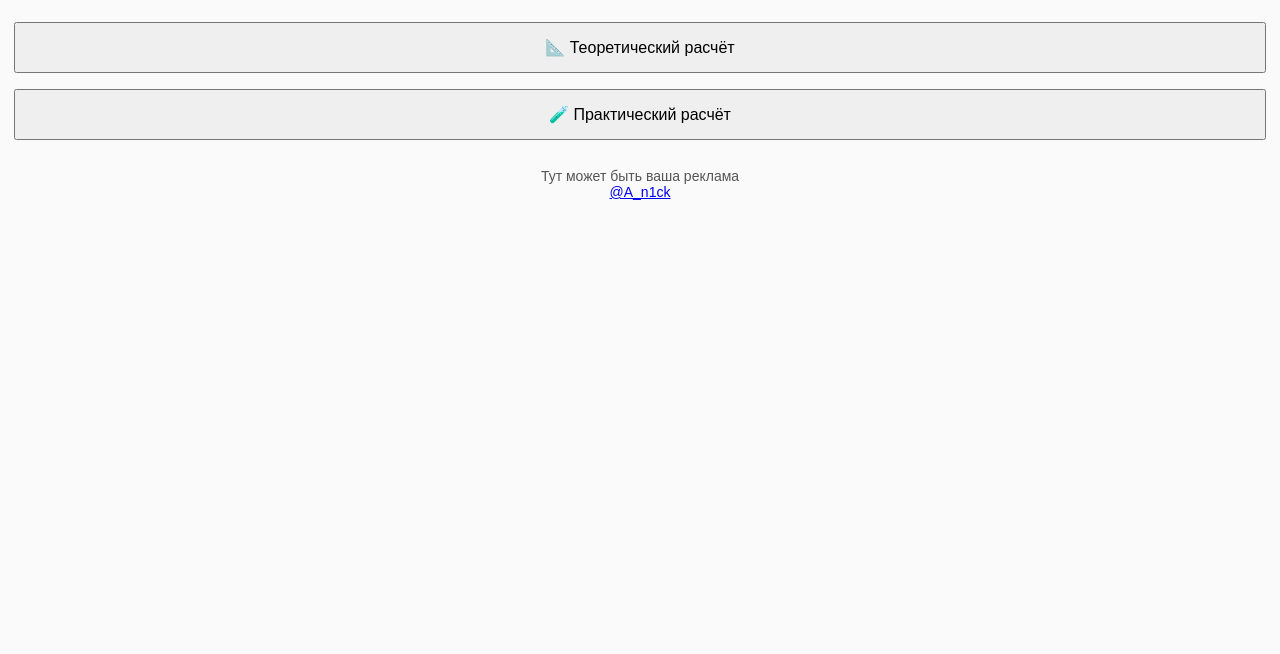
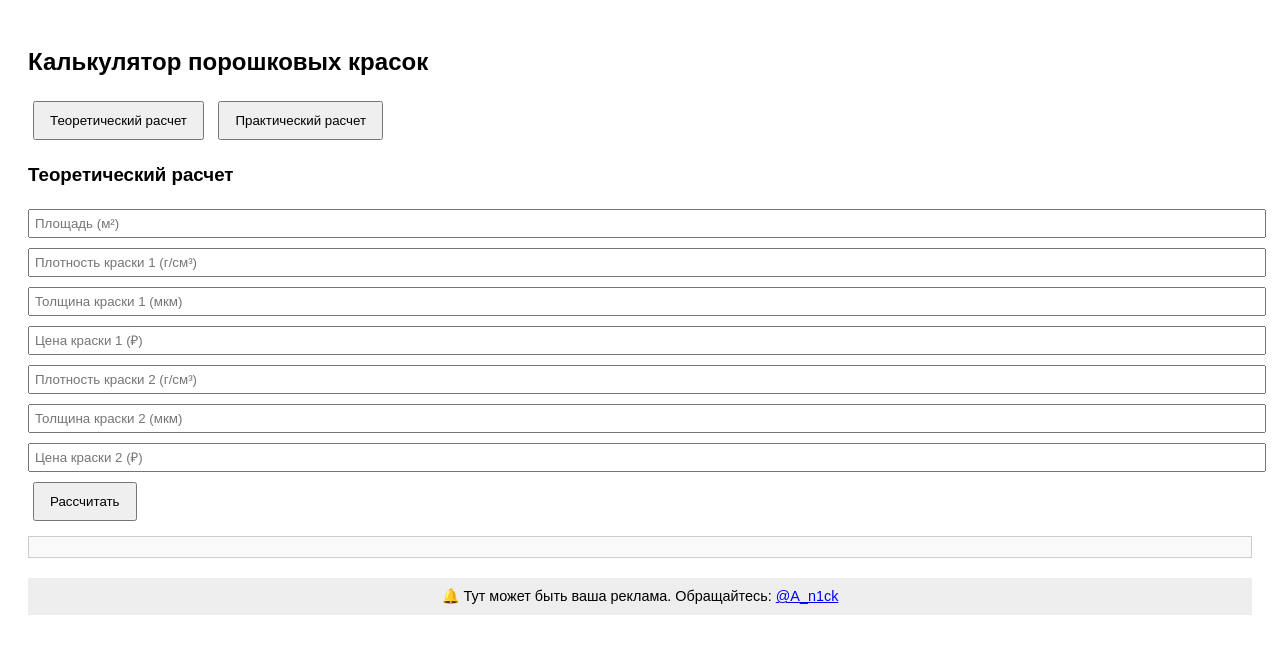
Before and after one commit to 10n1ck-cmd/paint-calculator-bot, a Flask app: page / in a window 1280 px wide. Shown: the top 654 px of the page. Run offline with Flask 3, Linux system fonts and the light colour scheme.

Commit message:
Update index.html

```diff
--- a/templates/index.html
+++ b/templates/index.html
@@ -2,131 +2,134 @@
 <html lang="ru">
 <head>
 <meta charset="UTF-8">
-<meta name="viewport"
-      content="width=device-width, initial-scale=1, maximum-scale=1, user-scalable=no">
-<title>Калькулятор порошковых красок</title>
-
+<meta name="viewport" content="width=device-width, initial-scale=1.0">
+<title>Калькулятор краски</title>
 <style>
-body { font-family: Arial, sans-serif; margin: 0; padding: 14px; background:#fafafa; }
-button { width:100%; padding:14px; margin:8px 0; font-size:16px; }
-input, select { width:100%; padding:8px; margin:4px 0; font-size:15px; }
-.card { background:#fff; padding:12px; margin-bottom:12px; border-radius:6px; }
-.hidden { display:none; }
-.result { background:#eef3ff; padding:10px; border-radius:6px; }
-.banner { margin-top:20px; font-size:14px; text-align:center; color:#555; }
+body { font-family: Arial, sans-serif; padding: 20px; }
+.tab { display: none; }
+.tab.active { display: block; }
+button { padding: 10px 15px; margin: 5px; }
+input { margin: 5px 0; padding: 5px; width: 100%; }
+.banner { background: #eee; padding: 10px; margin-top: 20px; text-align:center; font-size:0.9em;}
+.result { background: #f9f9f9; padding: 10px; margin-top: 10px; border: 1px solid #ccc; }
 </style>
 </head>
-
 <body>
 
-<!-- ГЛАВНЫЙ ЭКРАН -->
-<div id="home">
-  <button onclick="openCalc('theory')">📐 Теоретический расчёт</button>
-  <button onclick="openCalc('practice')">🧪 Практический расчёт</button>
+<h2>Калькулятор порошковых красок</h2>
+
+<div>
+    <button onclick="showTab('theory')">Теоретический расчет</button>
+    <button onclick="showTab('practice')">Практический расчет</button>
 </div>
 
-<!-- ЭКРАН РАСЧЁТА -->
-<div id="calc" class="hidden">
-  <button onclick="back()">← Назад</button>
-  <h3 id="title"></h3>
-
-  <div class="card">
-    <h4>Краска 1</h4>
-    <input id="a1" placeholder="Площадь / Расход (кг)">
-    <input id="b1" placeholder="Плотность / Площадь (м²)">
-    <input id="c1" placeholder="Толщина (мкм) / Цена (₽/кг)">
-    <input id="d1" placeholder="Цена (₽/кг)">
-    <input id="loss1" placeholder="Потери (%) — только теория">
-  </div>
-
-  <div class="card">
-    <h4>Краска 2</h4>
-    <input id="a2">
-    <input id="b2">
-    <input id="c2">
-    <input id="d2">
-    <input id="loss2">
-  </div>
-
-  <button onclick="calculate()">Рассчитать</button>
-
-  <div id="result" class="result hidden"></div>
-
-  <button id="orderBtn" class="hidden" onclick="sendOrder()">
-    Получить выгодное предложение
-  </button>
+<!-- Теоретический -->
+<div id="theory" class="tab">
+    <h3>Теоретический расчет</h3>
+    <input id="area_theory" type="number" step="0.001" placeholder="Площадь (м²)">
+    <input id="density1" type="number" step="0.001" placeholder="Плотность краски 1 (г/см³)">
+    <input id="thickness1" type="number" step="0.1" placeholder="Толщина краски 1 (мкм)">
+    <input id="price1" type="number" step="0.01" placeholder="Цена краски 1 (₽)">
+    <input id="density2" type="number" step="0.001" placeholder="Плотность краски 2 (г/см³)">
+    <input id="thickness2" type="number" step="0.1" placeholder="Толщина краски 2 (мкм)">
+    <input id="price2" type="number" step="0.01" placeholder="Цена краски 2 (₽)">
+    <button onclick="calculate('theory')">Рассчитать</button>
 </div>
 
+<!-- Практический -->
+<div id="practice" class="tab">
+    <h3>Практический расчет</h3>
+    <input id="area_practice" type="number" step="0.001" placeholder="Площадь (м²)">
+    <input id="cons1" type="number" step="0.001" placeholder="Расход краски 1 (кг)">
+    <input id="pricep1" type="number" step="0.01" placeholder="Цена краски 1 (₽)">
+    <input id="cons2" type="number" step="0.001" placeholder="Расход краски 2 (кг)">
+    <input id="pricep2" type="number" step="0.01" placeholder="Цена краски 2 (₽)">
+    <button onclick="calculate('practice')">Рассчитать</button>
+</div>
+
+<div class="result" id="result"></div>
+
 <div class="banner">
-  Тут может быть ваша реклама<br>
-  <a href="https://t.me/A_n1ck" target="_blank">@A_n1ck</a>
+    🔔 Тут может быть ваша реклама. Обращайтесь: <a href="https://t.me/A_n1ck" target="_blank">@A_n1ck</a>
 </div>
 
 <script>
-let mode = null;
-let calcData = null;
-const tg = window.Telegram?.WebApp;
-
-function v(id){
-  return parseFloat(document.getElementById(id).value.replace(",", "."));
+function showTab(id){
+    document.querySelectorAll('.tab').forEach(t=>t.classList.remove('active'));
+    document.getElementById(id).classList.add('active');
+    document.getElementById('result').innerHTML = '';
 }
 
-function openCalc(m){
-  mode = m;
-  document.getElementById("home").classList.add("hidden");
-  document.getElementById("calc").classList.remove("hidden");
-  document.getElementById("title").innerText =
-    m === "theory" ? "Теоретический расчёт" : "Практический расчёт";
-}
+function calculate(mode){
+    let calc = {};
+    if(mode=='theory'){
+        const area = parseFloat(document.getElementById('area_theory').value);
+        const d1 = parseFloat(document.getElementById('density1').value);
+        const t1 = parseFloat(document.getElementById('thickness1').value);
+        const p1 = parseFloat(document.getElementById('price1').value);
+        const d2 = parseFloat(document.getElementById('density2').value);
+        const t2 = parseFloat(document.getElementById('thickness2').value);
+        const p2 = parseFloat(document.getElementById('price2').value);
 
-function back(){
-  document.getElementById("calc").classList.add("hidden");
-  document.getElementById("home").classList.remove("hidden");
-}
+        const coverage1 = 1000/(d1*t1);
+        const coverage2 = 1000/(d2*t2);
+        const kgm1 = area/coverage1*1.15; // 15% потери
+        const kgm2 = area/coverage2*1.15;
+        const r1 = kgm1*p1;
+        const r2 = kgm2*p2;
+        const cheaper = r1<r2?'Краска 1':'Краска 2';
+        const economyRub = Math.abs(r1-r2)/area;
+        const economyPct = Math.round(Math.abs(r1-r2)/Math.min(r1,r2)*100);
 
-function calculate(){
-  let r1, r2, kgm1, kgm2;
+        calc = {mode, kgm1, kgm2, r1, r2, cheaper, economyRub, economyPct};
+    } else {
+        const area = parseFloat(document.getElementById('area_practice').value);
+        const c1 = parseFloat(document.getElementById('cons1').value);
+        const c2 = parseFloat(document.getElementById('cons2').value);
+        const p1 = parseFloat(document.getElementById('pricep1').value);
+        const p2 = parseFloat(document.getElementById('pricep2').value);
 
-  if(mode === "theory"){
-    kgm1 = (v("b1") * v("c1") * (1 + v("loss1")/100)) / 1000;
-    kgm2 = (v("b2") * v("c2") * (1 + v("loss2")/100)) / 1000;
-  } else {
-    kgm1 = v("a1") / v("b1");
-    kgm2 = v("a2") / v("b2");
-  }
+        const kgm1 = c1/area;
+        const kgm2 = c2/area;
+        const r1 = c1*p1/area;
+        const r2 = c2*p2/area;
+        const cheaper = r1<r2?'Краска 1':'Краска 2';
+        const economyRub = Math.abs(r1-r2);
+        const economyPct = Math.round(Math.abs(r1-r2)/Math.min(r1,r2)*100);
 
-  r1 = kgm1 * v("d1");
-  r2 = kgm2 * v("d2");
+        calc = {mode, kgm1, kgm2, r1, r2, cheaper, economyRub, economyPct};
+    }
 
-  const cheaper = r1 < r2 ? "Краска 1" : "Краска 2";
-  const economyRub = Math.abs(r1 - r2);
-  const economyPct = Math.round((economyRub / Math.max(r1, r2)) * 1000) / 10;
+    document.getElementById('result').innerHTML = `
+        <b>Результаты:</b><br>
+        Краска 1: ${calc.kgm1.toFixed(3)} кг/м², ${calc.r1.toFixed(2)} ₽/м²<br>
+        Краска 2: ${calc.kgm2.toFixed(3)} кг/м², ${calc.r2.toFixed(2)} ₽/м²<br>
+        Выгоднее: ${calc.cheaper}<br>
+        Экономия: ${calc.economyRub.toFixed(2)} ₽/м² (${calc.economyPct}%)<br>
+        <button onclick="sendOrder()">Получить выгодное предложение + PDF</button>
+    `;
 
-  calcData = { kgm1, kgm2, r1, r2, cheaper, economyRub, economyPct, mode };
-
-  document.getElementById("result").innerHTML = `
-    <b>Результат:</b><br>
-    Краска 1: ${kgm1.toFixed(3)} кг/м² · ${r1.toFixed(2)} ₽/м²<br>
-    Краска 2: ${kgm2.toFixed(3)} кг/м² · ${r2.toFixed(2)} ₽/м²<br><br>
-    <b>Выгоднее:</b> ${cheaper}<br>
-    Экономия: ${economyRub.toFixed(2)} ₽/м² (${economyPct}%)
-  `;
-
-  document.getElementById("result").classList.remove("hidden");
-  document.getElementById("orderBtn").classList.remove("hidden");
+    window.calcData = calc;
 }
 
 function sendOrder(){
-  fetch("/api/order",{
-    method:"POST",
-    headers:{ "Content-Type":"application/json" },
-    body: JSON.stringify({
-      calc: calcData,
-      user: tg?.initDataUnsafe?.user || null
-    })
-  });
-  alert("Заявка отправлена администратору");
+    const user = {id: Math.floor(Math.random()*1000000)};
+    fetch('/api/order',{
+        method:'POST',
+        headers:{'Content-Type':'application/json'},
+        body: JSON.stringify({calc: window.calcData, user})
+    }).then(r=>r.blob()).then(blob=>{
+        const url = window.URL.createObjectURL(blob);
+        const a = document.createElement('a');
+        a.href = url;
+        a.download = 'calc.pdf';
+        document.body.appendChild(a);
+        a.click();
+        a.remove();
+    }).catch(e=>alert('Ошибка: '+e));
 }
+
+showTab('theory'); // по умолчанию
 </script>
 
 </body>
```
